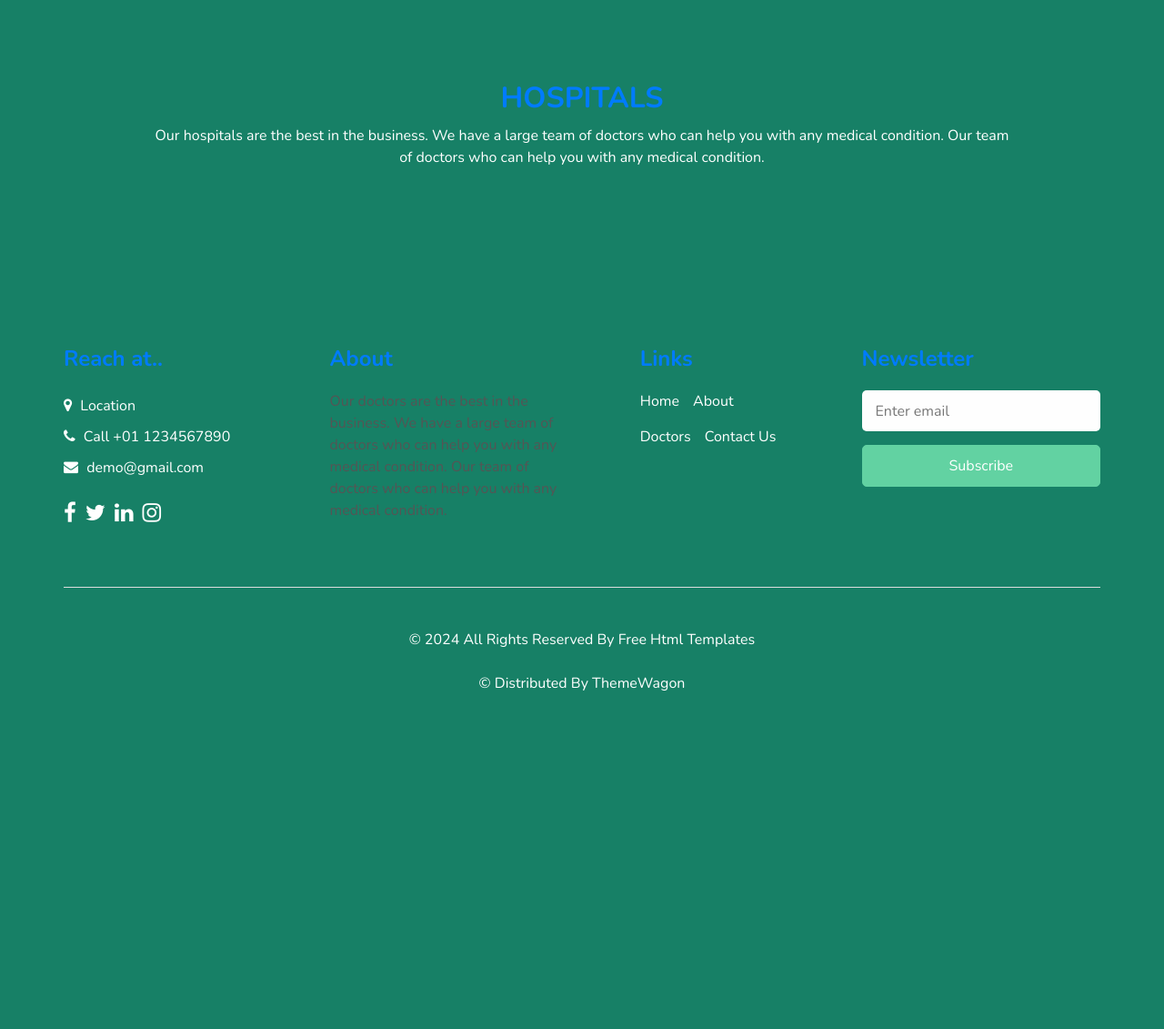
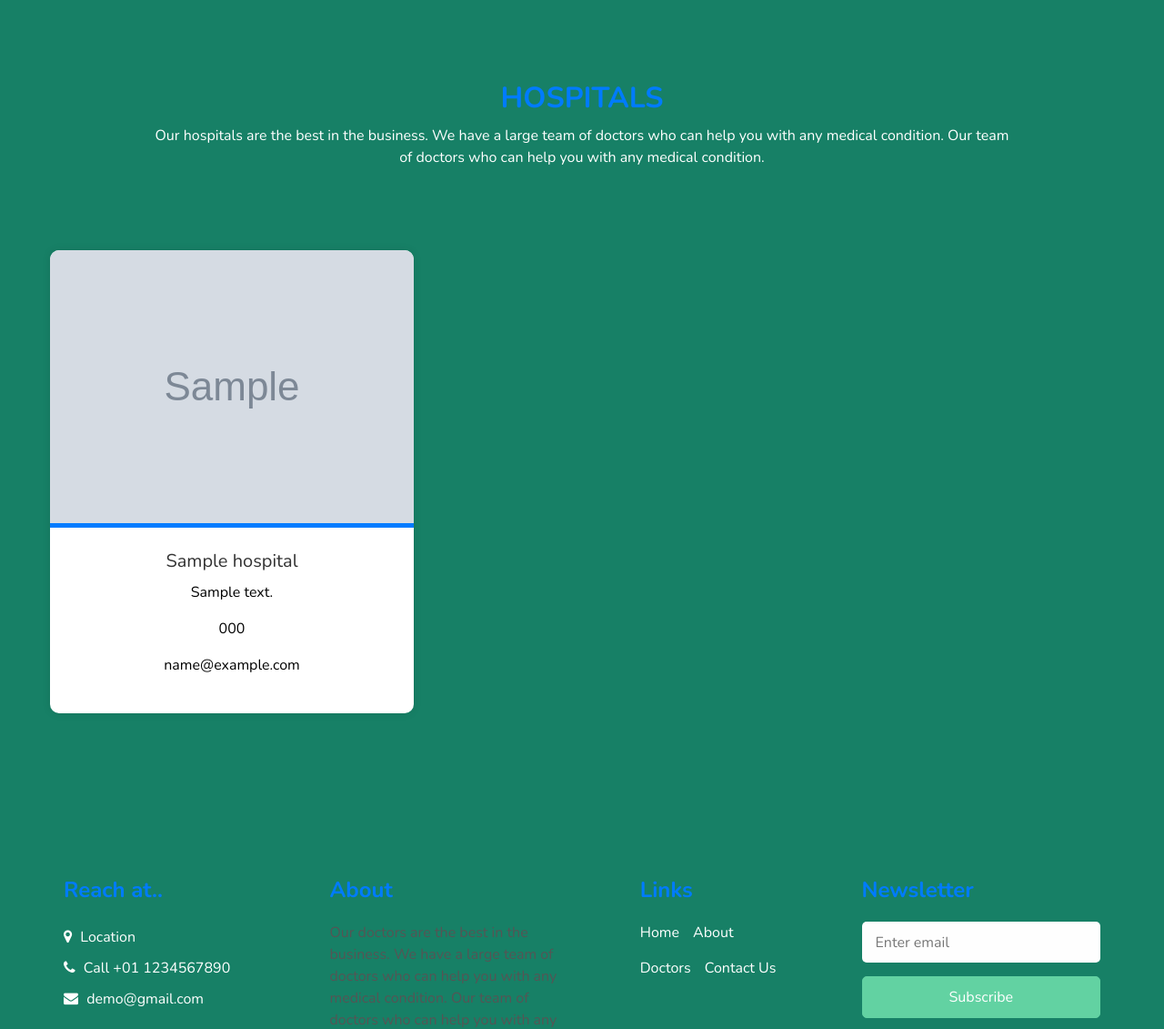
Before and after one commit to Toygarmetu/Internship-Django-Medical, a Django app: page /hospitals/ in a window 1280 px wide. Shown: the part 107-1238 px from the top of the page at 91% size. Before the commit the page ends 866 px from the top, so only its background shows below. Run offline with Django 5.2, Linux system fonts and the light colour scheme; tables that the repository leaves empty hold one stand-in row (values such as "Sample post"); grey boxes marked "Sample" are stand-in pictures; some libraries are stand-ins or nearby versions.

Commit message:
Added Hospitals and Medicines pages and features.

```diff
--- a/myProject/hospital/admin.py
+++ b/myProject/hospital/admin.py
@@ -1,5 +1,5 @@
 from django.contrib import admin
-from .models import Doctor, Patient, Appointment, Medicine, Symptom, Specialization, MedicalCondition
+from .models import Doctor, Patient, Appointment, Medicine, Symptom, Specialization, MedicalCondition, Hospital
 # Register your models here.
 
 class DoctorAdmin(admin.ModelAdmin):
@@ -12,3 +12,4 @@ admin.site.register(Medicine)
 admin.site.register(Symptom)
 admin.site.register(Specialization)
 admin.site.register(MedicalCondition)
+admin.site.register(Hospital)
--- a/myProject/hospital/urls.py
+++ b/myProject/hospital/urls.py
@@ -1,6 +1,8 @@
 # pages/urls.py
 from django.urls import path
 from . import views
+from django.conf import settings
+from django.conf.urls.static import static
 
 
 urlpatterns = [
@@ -10,7 +12,9 @@ urlpatterns = [
     path('about/', views.about, name='about'),
     path('contact/', views.contact, name='contact'),
     path('hospitals/', views.hospitals, name='hospitals'),
-    path('index/', views.index, name='index')
+    path('index/', views.index, name='index'),
+    path('medicines/', views.medicines, name='medicines')
+]
 
-
-]
+if settings.DEBUG:
+    urlpatterns += static(settings.MEDIA_URL, document_root=settings.MEDIA_ROOT)
--- a/myProject/hospital/utils.py
+++ b/myProject/hospital/utils.py
@@ -13,10 +13,8 @@ def time_slot(start_time, end_time, interval):
 def is_slot_available(doctor, date, time_str):
     time_format = '%H:%M'
     try:
-        # Convert string to time object for accurate comparison
         appointment_time = datetime.strptime(time_str, time_format).time()
     except ValueError:
-        # Handle incorrect format, perhaps log an error or raise an exception
         return False
 
     return not doctor.appointment_set.filter(date=date, time=appointment_time).exists()
--- a/myProject/hospital/views.py
+++ b/myProject/hospital/views.py
@@ -1,5 +1,5 @@
 from django.shortcuts import render, redirect
-from .models import Doctor, Patient, Appointment, Medicine, Symptom
+from .models import Doctor, Patient, Appointment, Medicine, Symptom, Specialization, MedicalCondition, Hospital
 from django.contrib.auth.decorators import login_required
 from django.contrib import messages
 from datetime import datetime, time, timedelta
@@ -23,7 +23,12 @@ def contact(request):
     return render(request, 'contact.html')
 
 def hospitals(request):
-    return render(request, 'hospitals.html')
+    hospitals = Hospital.objects.all()
+    return render(request, 'hospitals.html', {'hospitals': hospitals})
+
+def medicines(request):
+    medicines = Medicine.objects.all()
+    return render(request, 'medicines.html', {'medicines': medicines})
 
 @login_required
 def book_appointment(request):
--- a/myProject/pages/templates/hospitals.html
+++ b/myProject/pages/templates/hospitals.html
@@ -58,7 +58,7 @@
 
   <link rel="shortcut icon" href="{% static 'images/favicon.png' %}" type="">
 
-  <title> Doctors </title>
+  <title> Hospitals </title>
 
 
   <!-- bootstrap core css -->
@@ -169,41 +169,33 @@ function closeModal() {
             Our hospitals are the best in the business. We have a large team of doctors who can help you with any medical condition. Our team of doctors who can help you with any medical condition.
         </p>
       </div>
-      <div class="row">
-        <div id="hospitalDetailModal" class="modal">
-            <div class="modal-content">
-                <span class="close" onclick="closeModal()">&times;</span>
-                <h2 id="hospitalName"></h2>
-                <img id="hospitalImage" src="" alt="Hospital Image" style="width: 100%; height: 300px;">
-                <p id="hospitalInfo"></p>
-            </div>
+        <div class="row">
+
 
         {% for hospital in hospitals %}
-        <div class="col-sm-6 col-lg-4 mx-auto">
-          <div class="doctor_container">
-            <div class="img-box">
-              <img src="{{ hospital.image.url }}" alt="">
-            </div>
-            <div class="detail-box">
-              <h5>
-                {{ hospital.name }}
-              </h5>
-              <p>
-                {{ hospital.address }}
-              </p>
-              <p>
-                Phone: {{ hospital.phone }}
-              </p>
-              <p>
-                Email: {{ hospital.email }}
-              </p>
-              <a href="{{ hospital.website }}" class="btn btn-primary" target="_blank">Visit Website</a>
-              <button class="btn btn-primary" data-id="{{ hospital.id }}" data-name="{{ hospital.name }}" data-email="{{ hospital.email }}" data-phone="{{ hospital.phone }}" data-address="{{ hospital.address }}" data-image="{{ hospital.image.url }}" onclick="showHospitalDetails(this)">View Details</button>
+        <div class="img-box">
+            <div class="box" onclick="showHospitalDetails(this)"
+            data-id="{{ hospital.id }}"
+            data-name="{{ hospital.name }}"
+            data-email="{{ hospital.email }}"
+            data-phone="{{ hospital.phone }}"
+            data-address="{{ hospital.address }}"
+            data-image="{{ hospital.image.url }}">
+                <div class="img-box">
+                    <img src="{{ hospital.image.url }}" alt="{{ hospital.name }}" onerror="this.onerror=null; this.src='images/hospital.jpg';">
+                </div>
+                <div class="detail-box">
+                    <h5>{{ hospital.name }}</h5>
+                    <p>{{ hospital.address }}</p>
+                    <p> {{ hospital.phone }}</p>
+                    <p> {{ hospital.email }}</p>
             </div>
 
     </div>
         {% empty %}
-                <p>No hospitals available.</p>
+        <div class="col">
+            <p>No hospitals available.</p>
+          </div>
             {% endfor %}
         </div>
     </div>
--- a/myProject/pages/templates/index.html
+++ b/myProject/pages/templates/index.html
@@ -244,7 +244,9 @@
           <div class="col-md-4">
             <div class="box ">
               <div class="img-box">
+                <a href="{% url 'medicines' %}">
                 <img src="{% static 'images/s3.png' %}" alt="">
+              </a>
               </div>
               <div class="detail-box">
                 <h5>
```
Also changed, not shown: myProject/assets/css/medicine.css (added, +62 -0 lines), myProject/pages/templates/medicines.html (added, +58 -0 lines), myProject/assets/images/hosp1.png (added), myProject/assets/images/hosp2.png (added), myProject/assets/images/images/hosp1.png (added), myProject/assets/images/images/hosp2.png (added).
